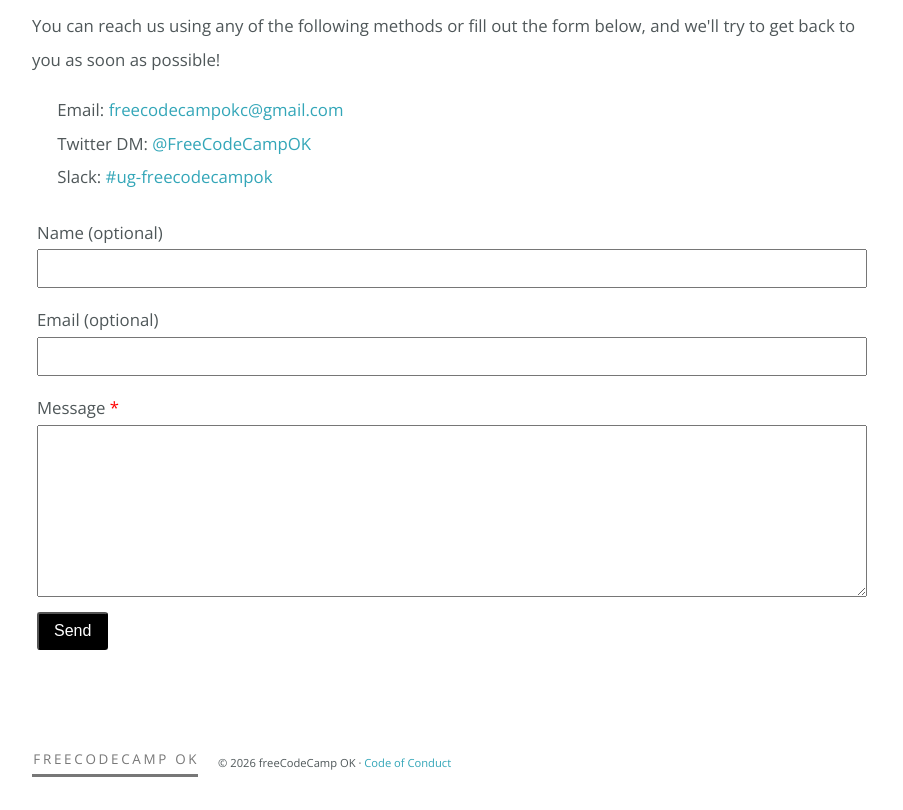
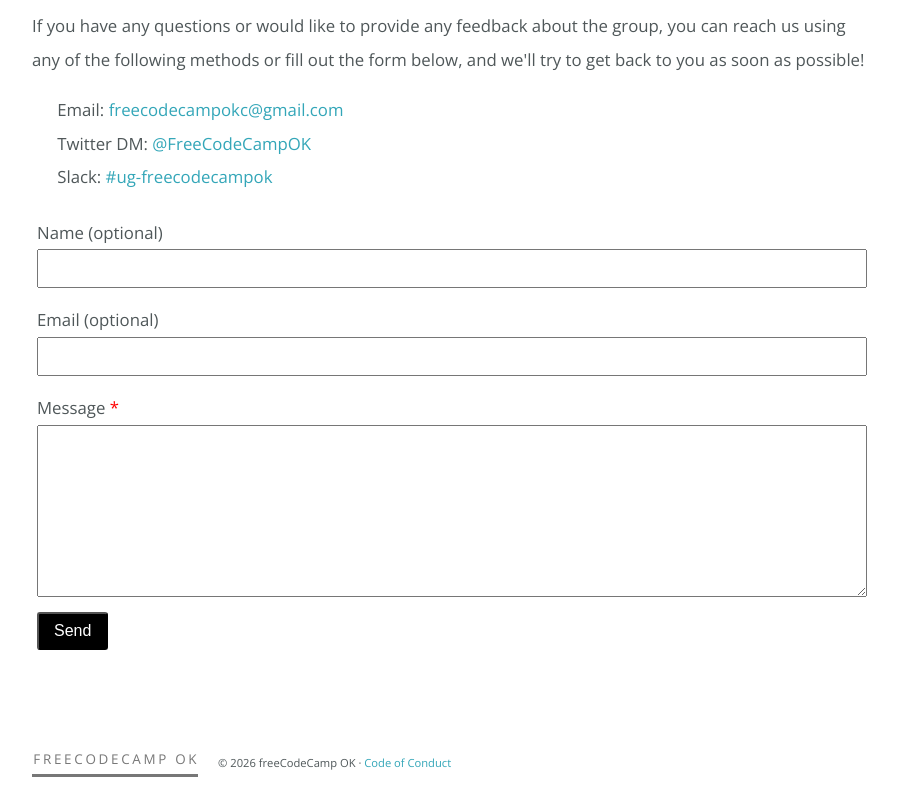
Before and after one commit to FreeCodeCampOKC/fccokc_web, an Eleventy site: page site/contact.html in a window 1280 px wide. Shown: the part 240-1050 px from the top of the page, without its empty margins (188-1091 px from the left). Built offline with nearby package versions, Linux system fonts and the light colour scheme; Eleventy itself is replaced by a stand-in of ours; files that its build step writes are made by us from their sources.

Commit message:
Update contact.html

```diff
--- a/site/contact.html
+++ b/site/contact.html
@@ -7,7 +7,7 @@
 <h1>Contact Us</h1>
 
 <p>
-    You can reach us using any of the following methods or fill out the form below, and we'll try to get back to you as
+    If you have any questions or would like to provide any feedback about the group, you can reach us using any of the following methods or fill out the form below, and we'll try to get back to you as
     soon as possible!
 </p>
 
```
